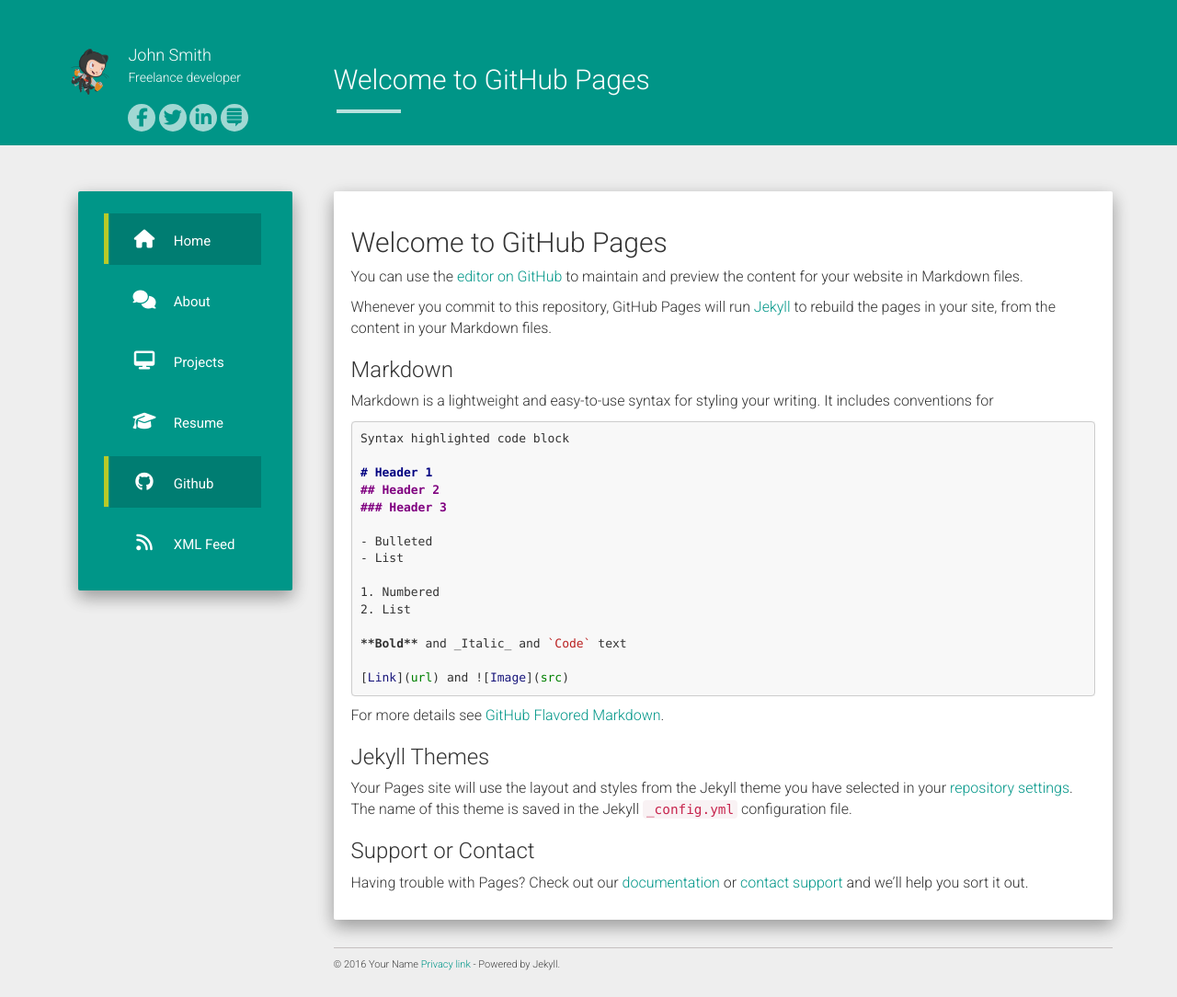
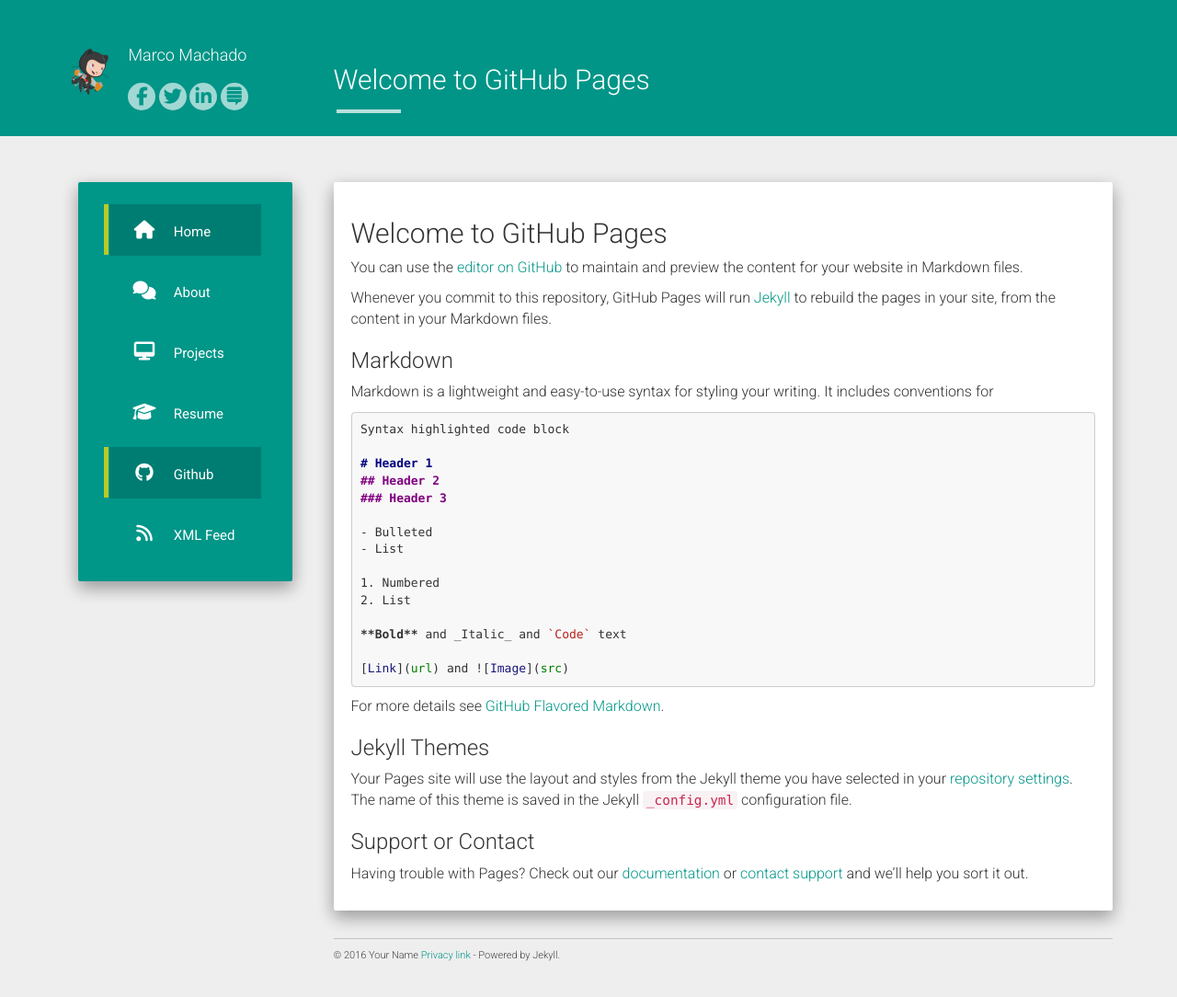
Before and after one commit to marcomachado/marcomachado.github.io, a Jekyll site: the page built from index.md, in a window 1280 px wide. Shown: the whole page at 92% size. Built offline with Jekyll 4.4.1, drawn with Linux system fonts in a browser that asks for light colours; nearby versions of some CDN libraries; our own code applies the rules of GitHub Pages for plain Markdown files; the list of posts is cut into pages by our own code.

Commit message:
Update _config.yml

```diff
--- a/_config.yml
+++ b/_config.yml
@@ -1,18 +1,18 @@
-title: John Smith
+title: Marco André Machado
 description: My Personal Blog
-author: John Smith
+author: Marco Machado
 logo: /hcz-jekyll-blog/static/img/avatar.png
 github: https://github.com/ashutosh2k12
-about: Freelance developer
+about:
 
-baseurl: "https://codeasashu.github.io/hcz-jekyll-blog"
-url: "https://codeasashu.github.io/hcz-jekyll-blog"
+baseurl: "https://marcomachado.github.io/hcz-jekyll-blog"
+url: "https://marcomachado.github.io/hcz-jekyll-blog"
 
-disqus_shortname: aboutashu
-google_analytics: UA-72862926-1
+disqus_shortname:
+google_analytics:
 
 share:
-  twitter_username: \#
+  twitter_username: _marco_machado
   fb_appid: 000000000000
 
 
```
